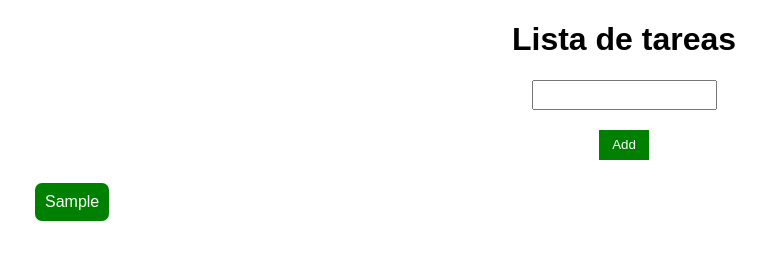
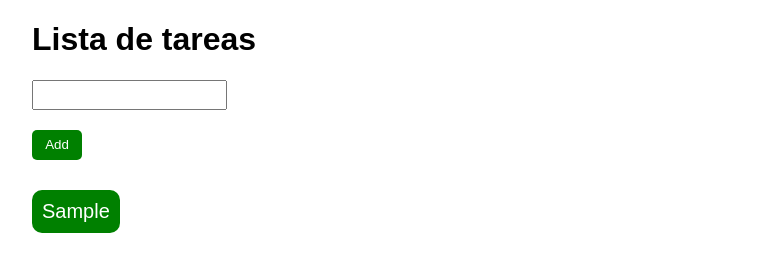
Before and after one commit to ImJustSebas/ImJustSebas.github.io, a plain HTML site: page Todoist/index.html in a window 1280 px wide. Both pictures are taken after typing "Sample" into the empty fields and a click on the button "Add". Shown: the whole page, without its empty margins (16-782 px from the left). Drawn offline with Linux system fonts and the light colour scheme.

Commit message:
Add files via upload

```diff
--- a/Todoist/estilos.css
+++ b/Todoist/estilos.css
@@ -1,19 +1,23 @@
 h1{
-    text-align: center;
+    text-align: left;
+    margin-left: 40px;
     font-family: Arial, Helvetica, sans-serif;
 }
 
 #Contenido{
     display: block;
     height: 20px;
-    width: 175px;
+    width: 185px;
     padding: 3px 3px 3px 3px;
-    margin: 20px auto;
+    margin-top: 20px;
+    margin-bottom: 20px;
+    margin-left: 40px;
 }
 
 #AddTask{
     display: block;
-    margin: 20px auto;
+    margin-left: 40px;
+    border-radius: 5px;
     height: 30px;
     width: 50px;
     border: none;
@@ -23,16 +27,16 @@ h1{
 
 #TaskContainer li{
     display: block;
+    width: fit-content;
     height: fit-content;
-    width: fit-content;
+    max-width: 500px;
+    background-color: green;
     color: white;
-    border: solid;
-    border-color: white;
-    background-color: green;
     border-radius: 10px;
     padding: 10px;
-    margin-top: 15px;
-    font-family: Arial, Helvetica, sans-serif;
+    font-family: arial;
+    font-size: 20px;
+    margin-top: 30px;
 }
 
 .CompletedTask{
```
Also changed, not shown: Todoist/index.html (+3 -1 lines).
